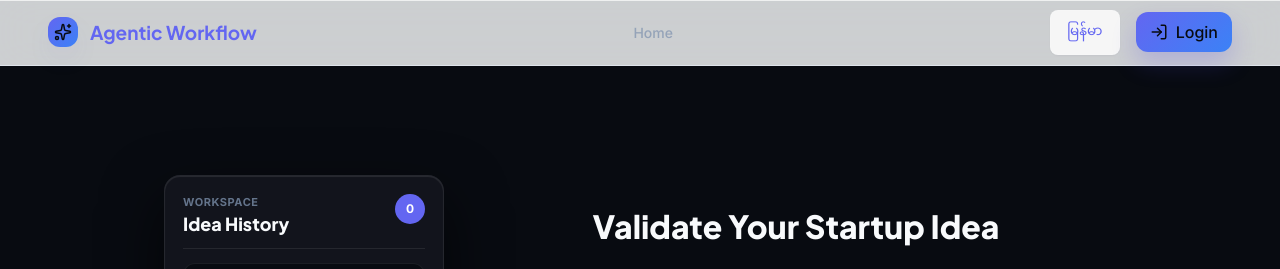
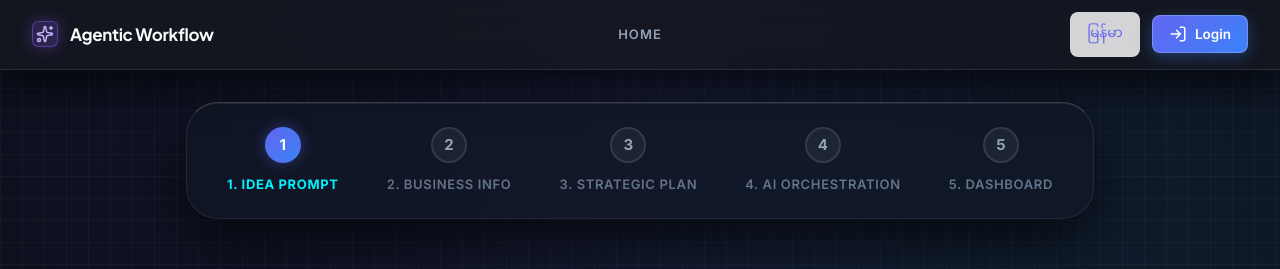
Before and after one commit to TheinMinHtet/agentic, a Next.js app: page /idea-prompt in a window 1280 px wide. Shown: the top 269 px of the page. Built offline with nearby package versions, Linux system fonts and the light colour scheme; no server answers.

Commit message:
add global stepper and ui changes

```diff
--- a/src/App.css
+++ b/src/App.css
@@ -77,17 +77,16 @@
 /* pi.dev inspired navbar overrides specifically for Landing Page */
 .navbar.navbar-dark-landing {
   position: sticky !important;
-  top: 14px !important;
+  top: 0 !important;
   z-index: 50 !important;
-  width: min(100% - 48px, 960px) !important;
-  margin: 14px auto -66px auto !important;
-  min-height: 52px !important;
-  padding: 8px 20px !important;
+  width: 100% !important;
+  margin: 0 !important;
+  min-height: 60px !important;
+  padding: 12px 32px !important;
   background: rgba(20, 23, 31, 0.85) !important;
-  border: 1px solid rgba(255, 255, 255, 0.1) !important;
-  border-top-color: rgba(255, 255, 255, 0.22) !important;
-  border-radius: 12px !important;
-  box-shadow: 0 16px 40px rgba(0, 0, 0, 0.65), inset 0 1px 0 rgba(255, 255, 255, 0.08) !important;
+  border-bottom: 1px solid rgba(255, 255, 255, 0.1) !important;
+  border-radius: 0 !important;
+  box-shadow: 0 16px 40px rgba(0, 0, 0, 0.65) !important;
   backdrop-filter: blur(20px) !important;
   -webkit-backdrop-filter: blur(20px) !important;
 }
--- a/src/app/ClientShell.jsx
+++ b/src/app/ClientShell.jsx
@@ -6,6 +6,7 @@ import { usePathname, useRouter } from 'next/navigation';
 import { LogIn, LogOut, Sparkles } from 'lucide-react';
 import { AuthProvider, useAuth } from './context/AuthContext';
 import Footer from './components/Footer';
+import GlobalStepper from './components/GlobalStepper';
 import { WorkflowProvider } from './context/WorkflowContext';
 import { LanguageProvider, useLanguage } from './context/LanguageContext';
 
@@ -15,7 +16,6 @@ function Navbar() {
   const router = useRouter();
   const pathname = usePathname();
   const isLanding = pathname === '/';
-  const isDarkTheme = isLanding || pathname === '/login' || pathname === '/register';
 
   const handleLogout = async () => {
     await logout();
@@ -25,7 +25,7 @@ function Navbar() {
   const isActive = (path) => pathname === path;
 
   return (
-    <nav className={`navbar ${isDarkTheme ? 'navbar-dark-landing' : ''}`}>
+    <nav className="navbar navbar-dark-landing">
       <Link href="/" className="brand-link" aria-label="Agentic Workflow home">
         <span className="brand-mark"><Sparkles size={18} /></span>
         <span>Agentic Workflow</span>
@@ -64,15 +64,15 @@ function Navbar() {
 export default function ClientShell({ children }) {
   const pathname = usePathname();
   const isLanding = pathname === '/';
-  const isDarkTheme = isLanding || pathname === '/login' || pathname === '/register';
 
   return (
     <LanguageProvider>
       <AuthProvider>
         <WorkflowProvider>
-          <div style={{ minHeight: '100vh', display: 'flex', flexDirection: 'column', backgroundColor: isDarkTheme ? '#080B11' : 'var(--color-background)' }}>
+          <div style={{ minHeight: '100vh', display: 'flex', flexDirection: 'column' }}>
             <Navbar />
             <main className="app-main" style={{ position: 'relative', zIndex: 10 }}>
+              <GlobalStepper />
               {children}
             </main>
             <Footer isLanding={isLanding} />
--- /dev/null
+++ b/src/app/components/GlobalStepper.jsx
@@ -0,0 +1,72 @@
+'use client';
+
+import React from 'react';
+import { usePathname } from 'next/navigation';
+import { Check } from 'lucide-react';
+import { useLanguage } from '../context/LanguageContext';
+
+const STEPS = [
+    { id: 'idea', path: '/idea-prompt', label: '1. Idea Prompt' },
+    { id: 'business', path: '/business-info', label: '2. Business Info' },
+    { id: 'planning', path: '/planning', label: '3. Strategic Plan' },
+    { id: 'specialized', path: '/specialized-agents', label: '4. AI Orchestration' },
+    { id: 'dashboard', path: '/dashboard', label: '5. Dashboard' }
+];
+
+export default function GlobalStepper() {
+    const pathname = usePathname();
+    const { t } = useLanguage();
+
+    if (pathname === '/' || pathname === '/login' || pathname === '/register') {
+        return null;
+    }
+
+    const currentIndex = STEPS.findIndex(step => pathname.includes(step.path));
+    if (currentIndex === -1) return null;
+
+    return (
+        <div className="container" style={{ paddingTop: '32px', paddingBottom: '0' }}>
+            <div className="card-glass" style={{ padding: '24px 40px', display: 'flex', justifyContent: 'space-between', alignItems: 'center' }}>
+                {STEPS.map((step, index) => {
+                    const isActive = index === currentIndex;
+                    const isCompleted = index < currentIndex;
+
+                    return (
+                        <div key={step.id} style={{ display: 'flex', alignItems: 'center', flex: index < STEPS.length - 1 ? 1 : 0 }}>
+                            <div style={{
+                                display: 'flex', flexDirection: 'column', alignItems: 'center', gap: '12px', zIndex: 2
+                            }}>
+                                <div style={{
+                                    width: '36px', height: '36px', borderRadius: '50%',
+                                    display: 'flex', alignItems: 'center', justifyContent: 'center',
+                                    background: isActive ? 'var(--gradient-ai)' : isCompleted ? 'var(--color-success)' : 'rgba(255, 255, 255, 0.05)',
+                                    border: `2px solid ${isActive || isCompleted ? 'transparent' : 'rgba(255, 255, 255, 0.1)'}`,
+                                    color: isActive || isCompleted ? '#F8FAFC' : 'var(--color-text-secondary)',
+                                    fontWeight: '800', fontSize: '15px',
+                                    boxShadow: isActive ? '0 0 15px rgba(99, 102, 241, 0.4)' : 'none',
+                                    transition: 'all 0.3s ease'
+                                }}>
+                                    {isCompleted ? <Check size={18} strokeWidth={3} /> : (index + 1)}
+                                </div>
+                                <span style={{
+                                    fontSize: '13px', fontWeight: isActive ? 800 : 600,
+                                    color: isActive ? '#00F2FE' : isCompleted ? '#F8FAFC' : 'var(--color-text-muted)',
+                                    textTransform: 'uppercase', letterSpacing: '0.05em', whiteSpace: 'nowrap'
+                                }}>
+                                    {step.label}
+                                </span>
+                            </div>
+                            {index < STEPS.length - 1 && (
+                                <div style={{
+                                    flex: 1, height: '3px', margin: '0 24px', marginTop: '-30px',
+                                    background: isCompleted ? 'var(--color-success)' : 'rgba(255, 255, 255, 0.08)',
+                                    borderRadius: '2px'
+                                }} />
+                            )}
+                        </div>
+                    );
+                })}
+            </div>
+        </div>
+    );
+}
--- a/src/index.css
+++ b/src/index.css
@@ -75,9 +75,14 @@ body {
   min-height: 100vh;
 }
 
-h1, h2, h3, h4, h5, h6 {
+h1,
+h2,
+h3,
+h4,
+h5,
+h6 {
   font-family: var(--typography-heading-family);
-  font-weight: 400;
+  font-weight: 800;
   line-height: 1.2;
   letter-spacing: 0;
   margin: 0;
@@ -87,11 +92,21 @@ h1, h2, h3, h4, h5, h6 {
   font-size: 80px;
 }
 
-h1 { font-size: 44px; }
-h2 { font-size: 32px; }
+h1 {
+  font-size: 44px;
+}
 
-p { margin: 0 0 var(--spacing-20); }
-a { text-decoration: none; }
+h2 {
+  font-size: 32px;
+}
+
+p {
+  margin: 0 0 var(--spacing-20);
+}
+
+a {
+  text-decoration: none;
+}
 
 /* Components */
 .button-primary {
@@ -116,6 +131,7 @@ a { text-decoration: none; }
 .button-primary:hover {
   filter: brightness(1.06);
   box-shadow: 0 16px 30px rgba(79, 70, 229, 0.3);
+  transform: translateY(-2px) scale(1.02);
 }
 
 .button-primary:active {
@@ -152,6 +168,7 @@ a { text-decoration: none; }
   background-color: #ffffff;
   border-color: #c7d2fe;
   box-shadow: 0 10px 20px rgba(15, 23, 42, 0.08);
+  transform: translateY(-1px) scale(1.01);
 }
 
 .button-secondary:active {
@@ -160,7 +177,8 @@ a { text-decoration: none; }
   transition: transform 0.1s ease-out;
 }
 
-.card {
+.card,
+.card-glass {
   background: var(--color-surface-card);
   color: var(--color-text-primary);
   padding: var(--spacing-32);
@@ -173,7 +191,8 @@ a { text-decoration: none; }
   transition: border-color var(--motion-duration-base) var(--motion-easing-standard), box-shadow var(--motion-duration-base) var(--motion-easing-standard), transform var(--motion-duration-base) var(--motion-easing-standard);
 }
 
-.card:hover {
+.card:hover,
+.card-glass:hover {
   border-color: rgba(0, 242, 254, 0.3);
   box-shadow: var(--elevation-hover);
   transform: translateY(-3px);
@@ -241,16 +260,31 @@ a { text-decoration: none; }
   .section-padding {
     padding: var(--spacing-32) 0;
   }
+
   .container {
     padding: 0 var(--spacing-24);
   }
-  .display { font-size: 48px; }
-  h1 { font-size: 36px; }
-  h2 { font-size: 28px; }
+
+  .display {
+    font-size: 48px;
+  }
+
+  h1 {
+    font-size: 36px;
+  }
+
+  h2 {
+    font-size: 28px;
+  }
 }
 
-.text-muted { color: var(--color-text-muted); }
-.text-secondary { color: var(--color-text-secondary); }
+.text-muted {
+  color: var(--color-text-muted);
+}
+
+.text-secondary {
+  color: var(--color-text-secondary);
+}
 
 .idea-prompt-layout {
   display: grid;
```
